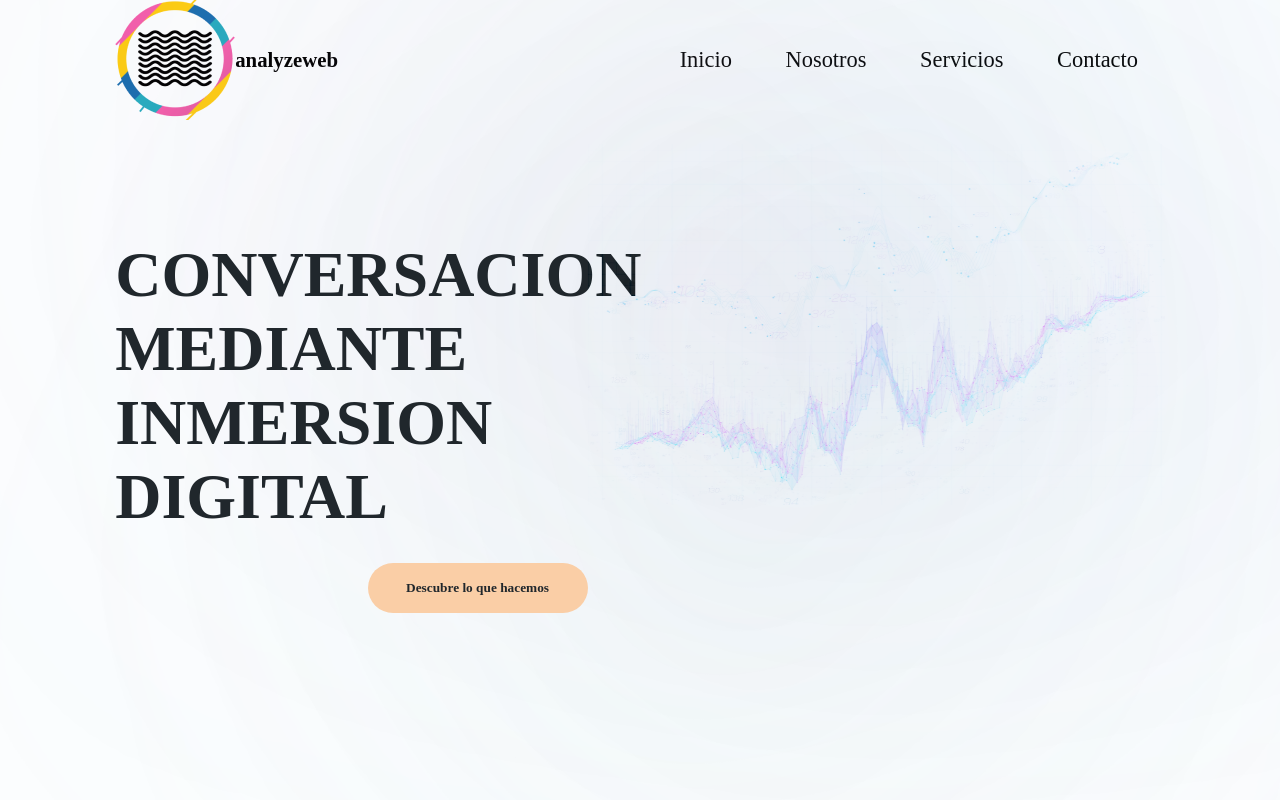
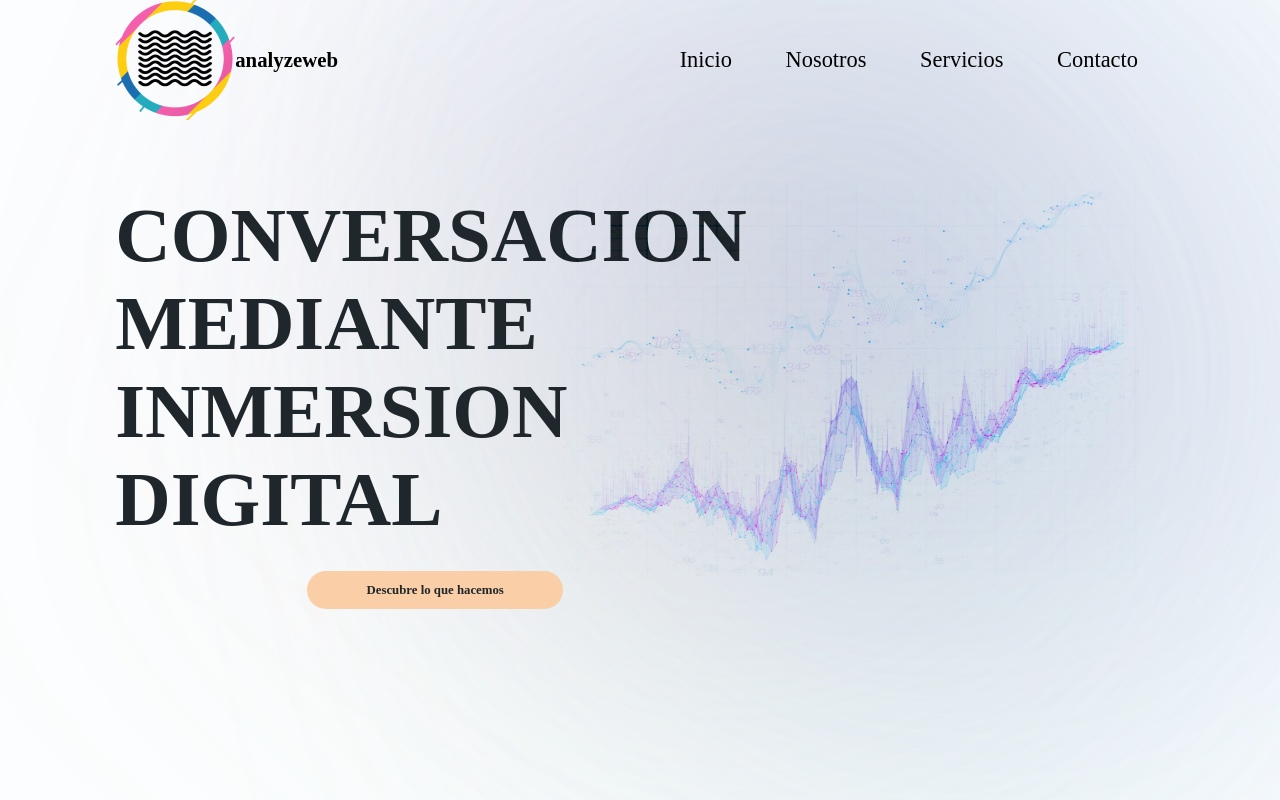
Before and after one commit to RandomAlien3096/analyzeweb, a React (Create React App) app: page / in a window 1280 px wide. Built offline with nearby package versions, Linux system fonts and the light colour scheme.

Commit message:
interactive header

```diff
--- a/src/components/navbar/navbar.css
+++ b/src/components/navbar/navbar.css
@@ -8,6 +8,7 @@
     padding-left: 9%;
     padding-right: 9%;
     position: fixed;
+    z-index: 3;
 }
 
 .analyzeweb__navbar-logo {
--- a/src/containers/header/header.css
+++ b/src/containers/header/header.css
@@ -6,14 +6,15 @@
     height: 100vh;
     padding-top: 9rem;
     padding-left: 9%;
-    padding-right: 9%;
+    padding-right: 6%;
+    overflow: hidden;
 }
 
 .analyzeweb__header-content {
-    padding-top: 9%;
+    padding-top: 3rem;
     display: block;
     flex-direction: column;
-    width: 45%;
+    width: 35vw;
     height: 50%;
     z-index: 2;
 }
@@ -21,7 +22,7 @@
 .analyzeweb__header-content h2{
     font-family: 'Montserrat';
     font-weight: 900;
-    font-size: 400%;
+    font-size: 6vw;
     color: #20272C;
 }
 
@@ -30,8 +31,8 @@
     flex-direction: row;
     align-items: center;
     justify-self: flex-end;
-    width: 220px;
-    height: 50px;
+    width: 20vw;
+    height: 3vw;
     margin-top: 6%;
 }
 
@@ -48,17 +49,18 @@
     font-family: 'Montserrat';
     font-weight: 700;
     color: #20272C;
+    font-size: 1vw;
 }
 
 /*------------------------- GRAPHICS SECTION -----------------------*/
 .analyzeweb__header-graphics{
     position: relative;
-    right: 0;
-    width: 55%;
-    height: 55%;
+    margin-top: 3vw;
+    width: 49vw;
+    height: 60%;
 }
 .analyzeweb__header-graphics_blob {
-    aspect-ratio: 1;
+    width: 100%;
     height: 100%;
     animation: rotate 40s infinite;
 }
@@ -67,11 +69,11 @@
     top: 10%;
     background: rgba(71,201,220,.90);
     position: absolute;
-    height: 50%;
+    width: 25vw;
     aspect-ratio: 1;
     border-radius: 50%;
 
-    animation: rotate 15s infinite;
+    animation: rotate 25s infinite;
     filter: blur(200px);
 }
 
@@ -80,11 +82,11 @@
     left: 10%;
     background: rgba(124,70,192,.7);
     position: absolute;
-    height: 50%;
+    width: 25vw;
     aspect-ratio: 1;
     border-radius: 50%;
 
-    animation: rotate 20s infinite;
+    animation: rotate 30s infinite;
     filter: blur(200px);
 }
 
@@ -93,11 +95,11 @@
     right: 15%;
     background: rgba(223,178,142,.7);
     position: absolute;
-    height: 50%;
+    width: 25vw;
     aspect-ratio: 1;
     border-radius: 50%;
 
-    animation: rotate 25s infinite;
+    animation: rotate 45s infinite;
     filter: blur(200px);
 }
 
@@ -106,7 +108,7 @@
         rotate: 0deg;
     }
     50% {
-        scale: 1 1.5;
+        scale: 1 1.25;
     }
     to {
         rotate: 720deg;
@@ -117,7 +119,7 @@
     position: absolute;
     top: 0;
     left: 0;
-    width: 100%;
+    width: 45vw;
     height: 100%;
     mix-blend-mode: color-burn;
     z-index: 2;
```
